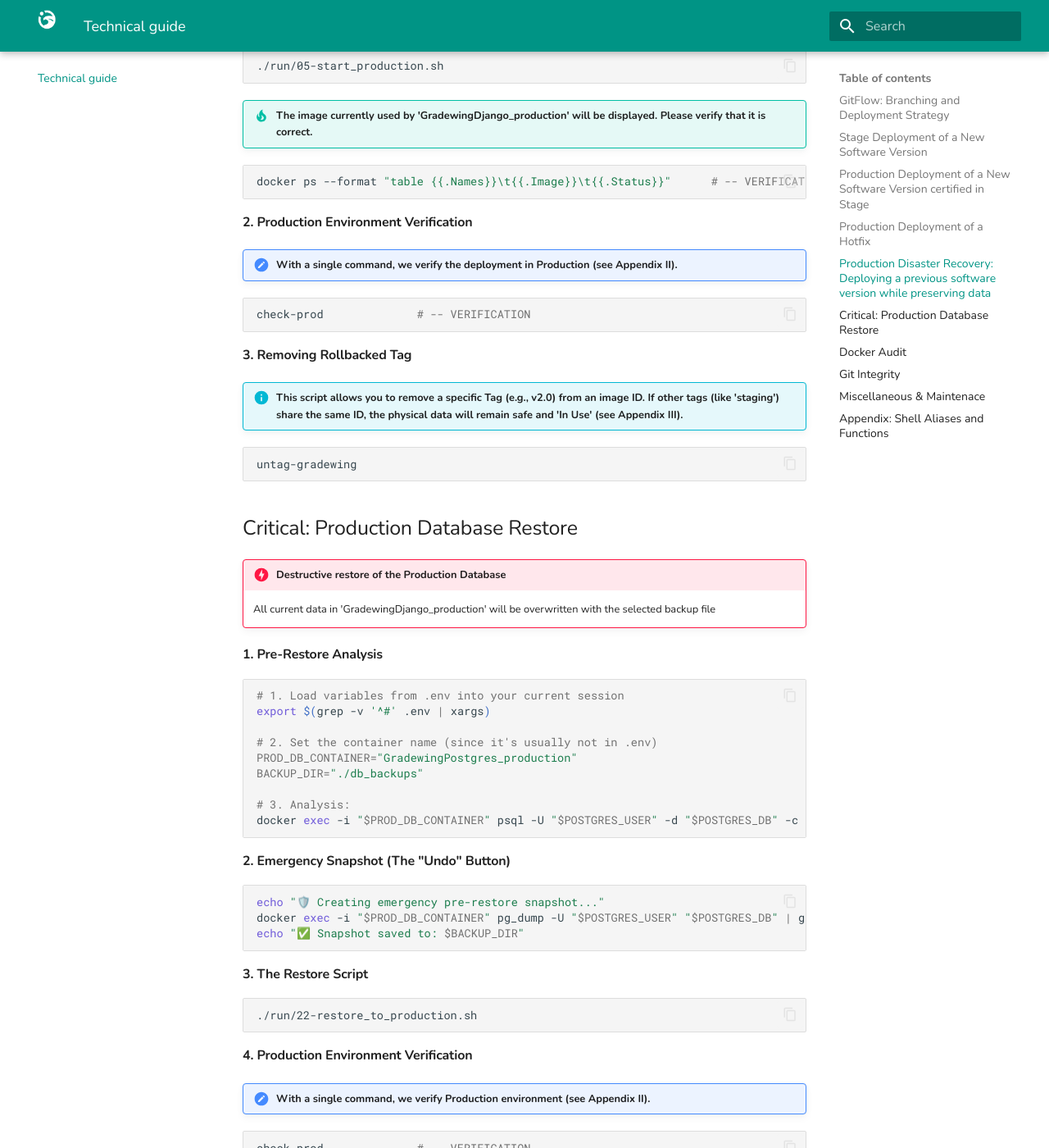
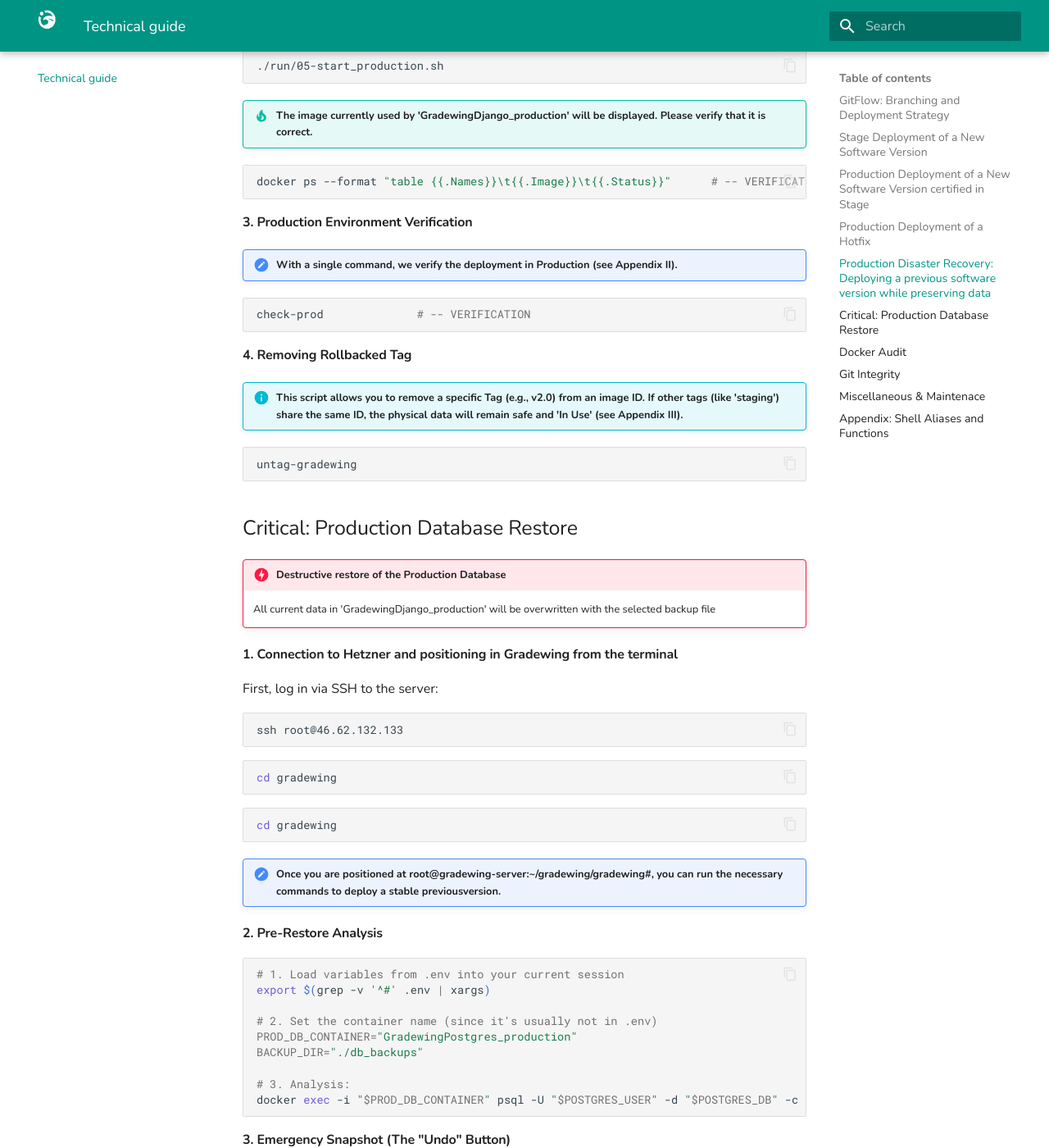
Before and after one commit to pablopenlop/gradewing_guide, an MkDocs documentation site: the page built from docs/other.md, in a window 1280 px wide and 1400 px high, scrolled down 9711 px. Shown: the whole window at 82% size. Built offline with MkDocs 1.6.1 and Material for MkDocs 9.7.7, drawn with Linux system fonts in a browser that asks for light colours; some of the changed text lies outside the part shown.

Commit message:
Update other.md

````diff
--- a/docs/other.md
+++ b/docs/other.md
@@ -403,7 +403,7 @@
 docker ps --format "table {{.Names}}\t{{.Image}}\t{{.Status}}"		# -- VERIFICATION
 ```
 
-#### 2. Production Environment Verification
+#### 3. Production Environment Verification
 
 !!! note "With a single command, we verify the deployment in Production (see Appendix II)."
 
@@ -423,7 +423,22 @@
 !!! danger "Destructive restore of the Production Database"
     All current data in 'GradewingDjango_production' will be overwritten with the selected backup file
 
-#### 1. Pre-Restore Analysis
+#### 1. Connection to Hetzner and positioning in Gradewing from the terminal
+
+First, log in via SSH to the server:
+```bash
+ssh root@46.62.132.133
+```
+```bash
+cd gradewing
+```
+```bash
+cd gradewing
+```
+
+!!! note "Once you are positioned at root@gradewing-server:~/gradewing/gradewing#, you can run the necessary commands to deploy a stable previousversion."
+
+#### 2. Pre-Restore Analysis
 
 ```bash
 # 1. Load variables from .env into your current session
@@ -437,7 +452,7 @@
 docker exec -i "$PROD_DB_CONTAINER" psql -U "$POSTGRES_USER" -d "$POSTGRES_DB" -c "SELECT count(*) AS total_migrations FROM django_migrations;"
 ```
 
-#### 2. Emergency Snapshot (The "Undo" Button)
+#### 3. Emergency Snapshot (The "Undo" Button)
 
 ```bash
 echo "🛡️ Creating emergency pre-restore snapshot..."
````
Also changed, not shown: other parts of docs/other.md (+4 -4 lines).
